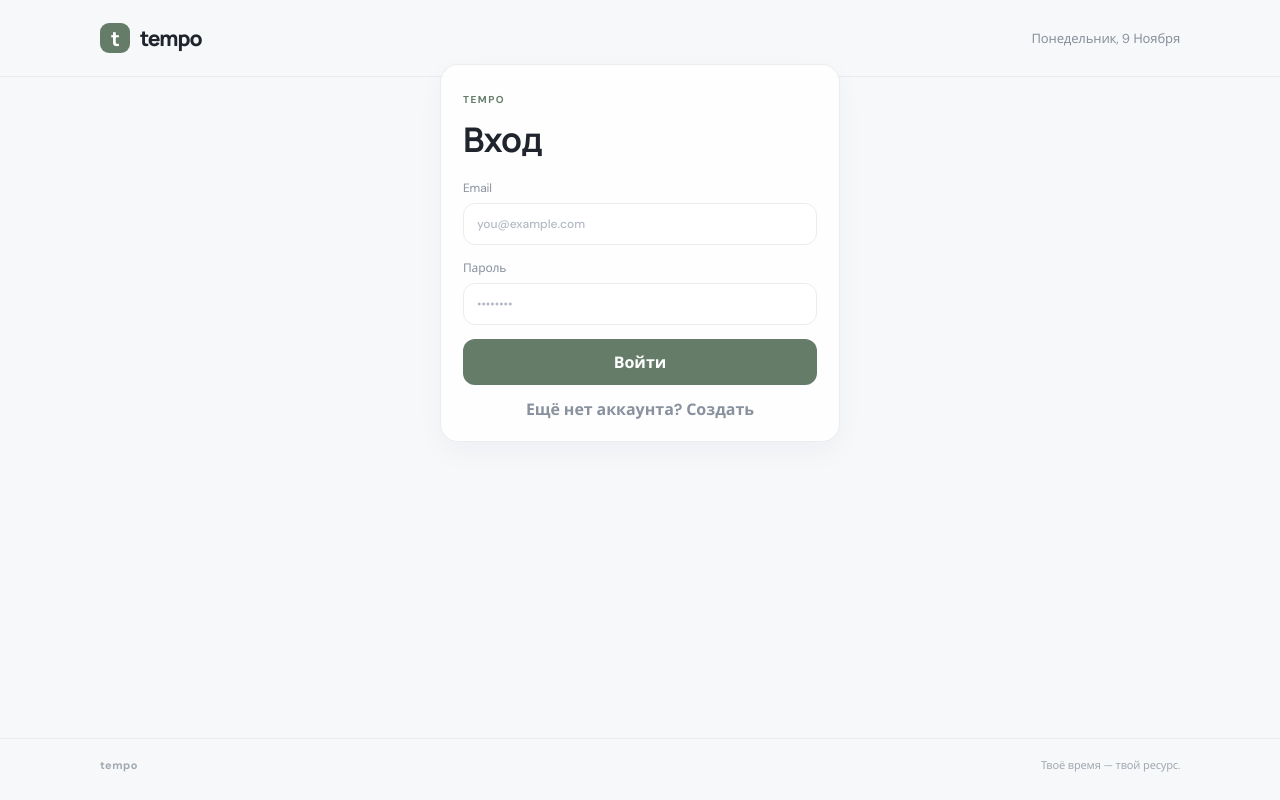
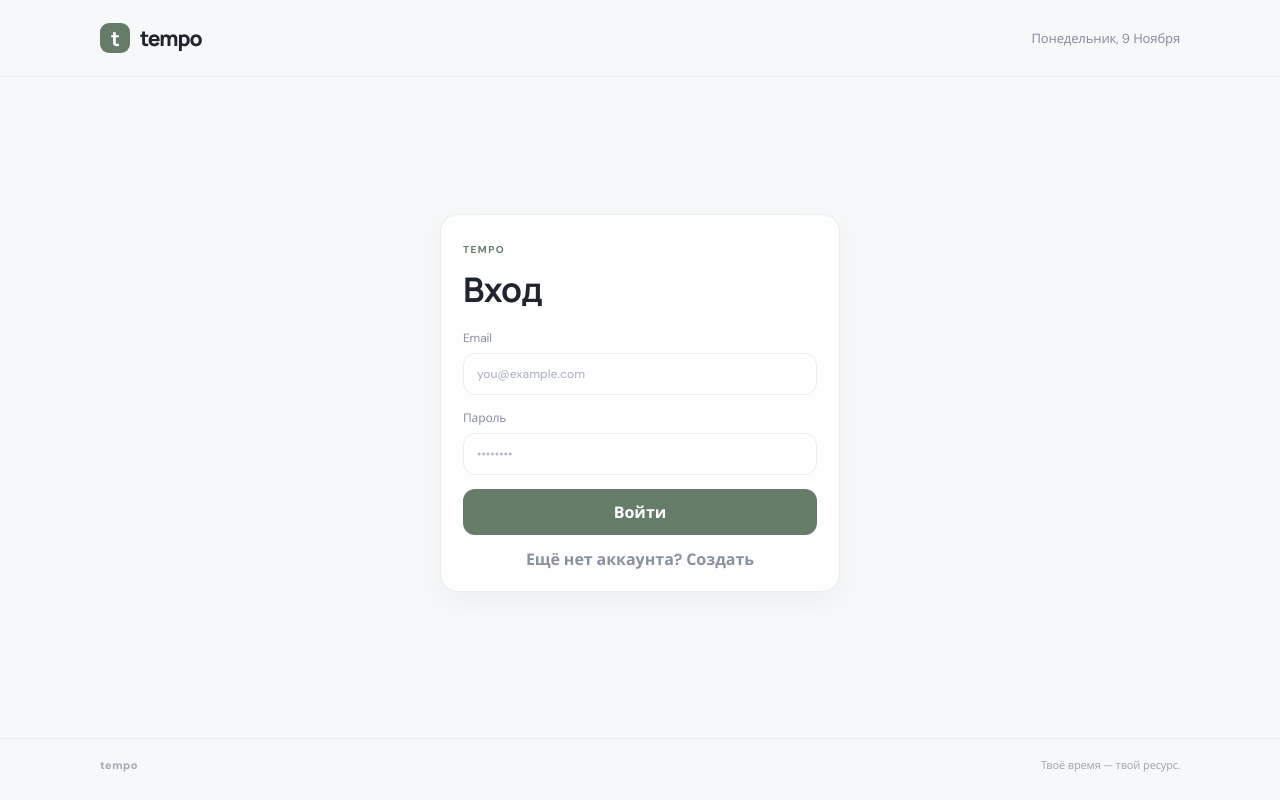
Before and after one commit to dnisanity/tempo, a Next.js app: page / in a window 1280 px wide. Built offline with nearby package versions, Linux system fonts and the light colour scheme; no server answers.

Commit message:
fix: remove transform

```diff
--- a/src/components/auth-gate/style.module.css
+++ b/src/components/auth-gate/style.module.css
@@ -5,7 +5,6 @@
   width: 100%;
   min-height: 100%;
   padding: 8px 0 0;
-  transform: translateY(-150px);
 }
 
 .loadingCard {
```
